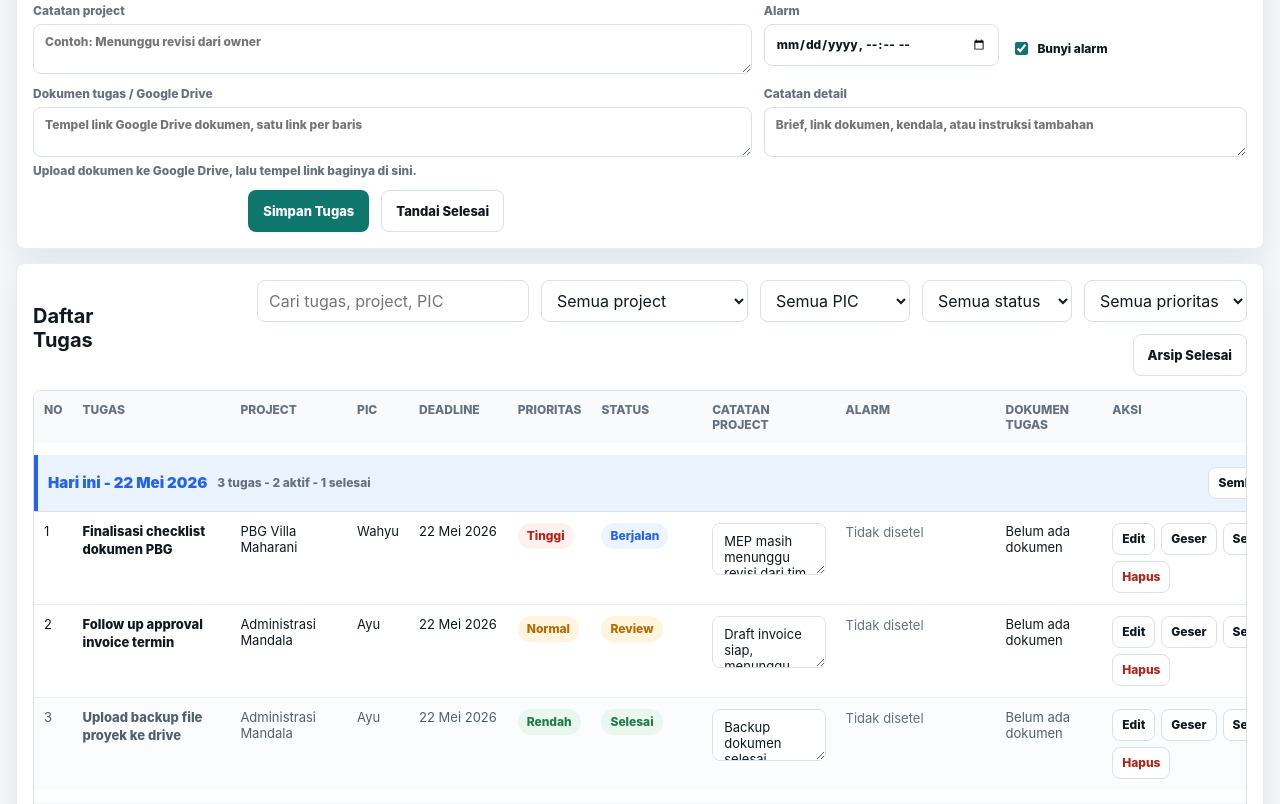
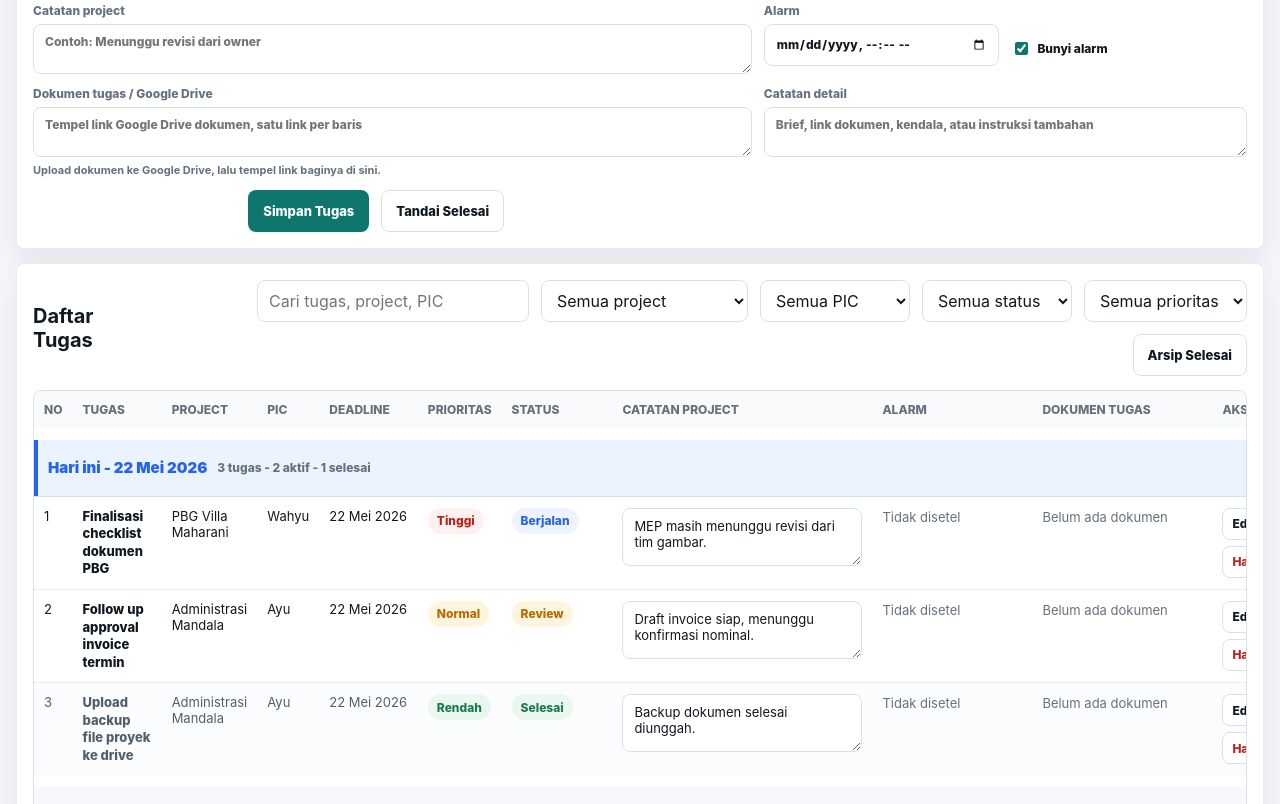
Before and after one commit to ekarahadian7/Mandala-Project, a website: page index.html in a window 1280 px wide. Shown: the part 447-1251 px from the top of the page. Drawn offline with Linux system fonts and the light colour scheme; no server answers.

Commit message:
Style document links

```diff
--- a/styles.css
+++ b/styles.css
@@ -119,6 +119,13 @@
 
 textarea {
   resize: vertical;
+}
+
+.field-hint {
+  color: var(--muted);
+  font-size: 11px;
+  font-weight: 650;
+  line-height: 1.35;
 }
 
 input:focus,
@@ -298,11 +305,27 @@
 }
 
 .task-notes,
-.last-update,
+.document-cell,
 .alarm-cell {
   max-width: 340px;
   color: var(--muted);
   line-height: 1.42;
+}
+
+.document-cell {
+  display: grid;
+  gap: 6px;
+  min-width: 160px;
+}
+
+.document-cell a {
+  color: var(--blue);
+  font-weight: 800;
+  text-decoration: none;
+}
+
+.document-cell a:hover {
+  text-decoration: underline;
 }
 
 .alarm-cell {
@@ -423,11 +446,11 @@
   background: #fff;
 }
 
-.progress-note-cell {
+.project-note-cell {
   min-width: 260px;
 }
 
-.progress-note-cell textarea {
+.project-note-cell textarea {
   min-width: 240px;
   min-height: 58px;
   resize: vertical;
```
